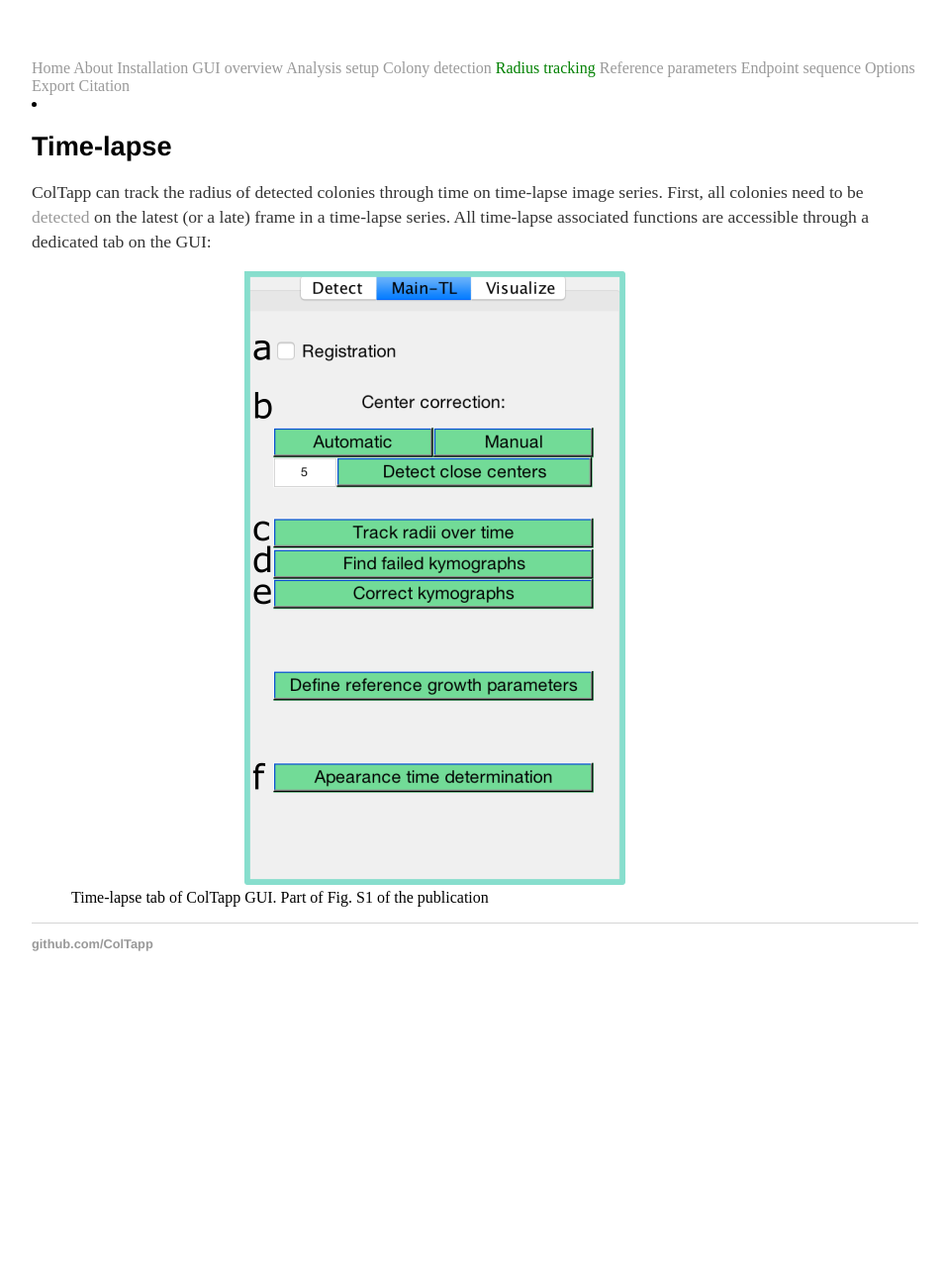
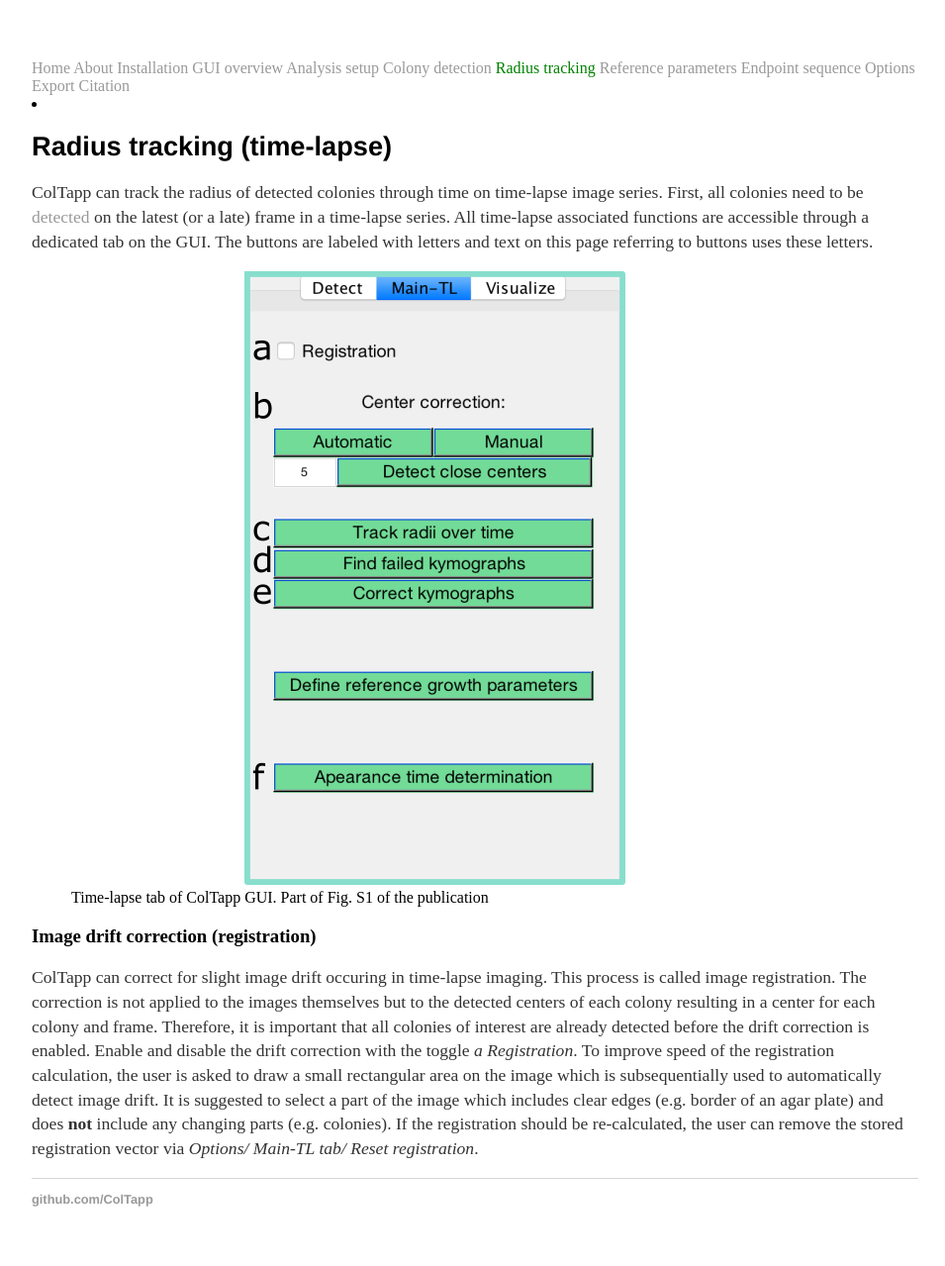
Before and after one commit to ColTapp/ColTapp.github.io, a Jekyll site: the page built from timelapse.md, in a window 1280 px wide. Shown: the whole page at 99% size, without its empty margins (160-1115 px from the left). Built offline with Jekyll 4.4.1, drawn with Linux system fonts in a browser that asks for light colours; before the commit the page ends 1021 px from its top, so only the background shows below that.

Commit message:
Update timelapse.md

```diff
--- a/timelapse.md
+++ b/timelapse.md
@@ -2,10 +2,12 @@
 layout: default
 title: Time-lapse
 ---
-# Time-lapse
-
-ColTapp can track the radius of detected colonies through time on time-lapse image series. First, all colonies need to be [detected]({{site.url}}/detect.html) on the latest (or a late) frame in a time-lapse series. All time-lapse associated functions are accessible through a dedicated tab on the GUI:
+# Radius tracking (time-lapse)
+ColTapp can track the radius of detected colonies through time on time-lapse image series. First, all colonies need to be [detected]({{site.url}}/detect.html) on the latest (or a late) frame in a time-lapse series. All time-lapse associated functions are accessible through a dedicated tab on the GUI. The buttons are labeled with letters and text on this page referring to buttons uses these letters.
 <figure>
   <img src="{{site.url}}/assets/images/TL0.png" alt="Time-lapse tab of GUI" height="620px"/>
   <figcaption>Time-lapse tab of ColTapp GUI. Part of Fig. S1 of the publication </figcaption>
 </figure>
+
+### Image drift correction (registration)
+ColTapp can correct for slight image drift occuring in time-lapse imaging. This process is called image registration. The correction is not applied to the images themselves but to the detected centers of each colony resulting in a center for each colony and frame. Therefore, it is important that all colonies of interest are already detected before the drift correction is enabled. Enable and disable the drift correction with the toggle _a Registration_. To improve speed of the registration calculation, the user is asked to draw a small rectangular area on the image which is subsequentially used to automatically detect image drift. It is suggested to select a part of the image which includes clear edges (e.g. border of an agar plate) and does **not** include any changing parts (e.g. colonies). If the registration should be re-calculated, the user can remove the stored registration vector via _Options/ Main-TL tab/ Reset registration_.
```
